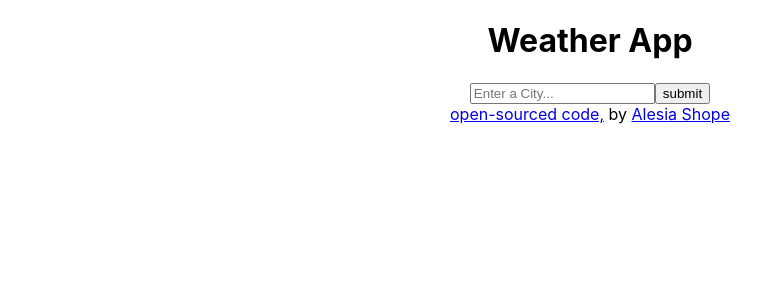
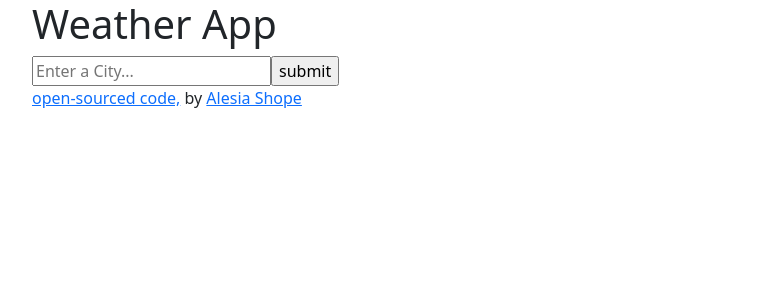
Before and after one commit to avsangel/weather-app-react, a React (Create React App) app: page / in a window 1280 px wide. Shown: the top 300 px of the page, without its empty margins (50-811 px from the left). Built offline with nearby package versions, Linux system fonts and the light colour scheme.

Commit message:
added bootstrap

```diff
--- a/package.json
+++ b/package.json
@@ -3,15 +3,16 @@
   "version": "0.1.0",
   "private": true,
   "dependencies": {
+    "@babel/plugin-proposal-private-property-in-object": ">=6.9.0",
     "@testing-library/jest-dom": "^5.17.0",
     "@testing-library/react": "^13.4.0",
     "@testing-library/user-event": "^13.5.0",
     "axios": "^1.7.2",
+    "bootstrap": "^5.3.3",
     "react": "^18.3.1",
     "react-dom": "^18.3.1",
     "react-scripts": "5.0.1",
-    "web-vitals": "^2.1.4",
-    "@babel/plugin-proposal-private-property-in-object": ">=6.9.0"
+    "web-vitals": "^2.1.4"
   },
   "scripts": {
     "start": "react-scripts start",
--- a/src/Search.js
+++ b/src/Search.js
@@ -1,5 +1,6 @@
 import React, { useState } from "react";
 import axios from "axios";
+import "bootstrap/dist/css/bootstrap.css";
 
 export default function Search() {
   let [city, setCity] = useState(null);
--- a/src/index.js
+++ b/src/index.js
@@ -3,10 +3,12 @@ import ReactDOM from "react-dom/client";
 import "./index.css";
 import reportWebVitals from "./reportWebVitals";
 import Search from "./Search";
+import "bootstrap/dist/css/bootstrap.css";
 
 const root = ReactDOM.createRoot(document.getElementById("root"));
 root.render(
   <React.StrictMode>
+    <div className="container">
       <h1>Weather App</h1>
       <Search />
       <footer>
@@ -28,6 +30,7 @@ root.render(
           Alesia Shope
         </a>
       </footer>
+    </div>
   </React.StrictMode>
 );
 
```
Also changed, not shown: 1 other file (tests, documents, lock files or other folders). Lines whose indentation alone changed are shown as unchanged.
